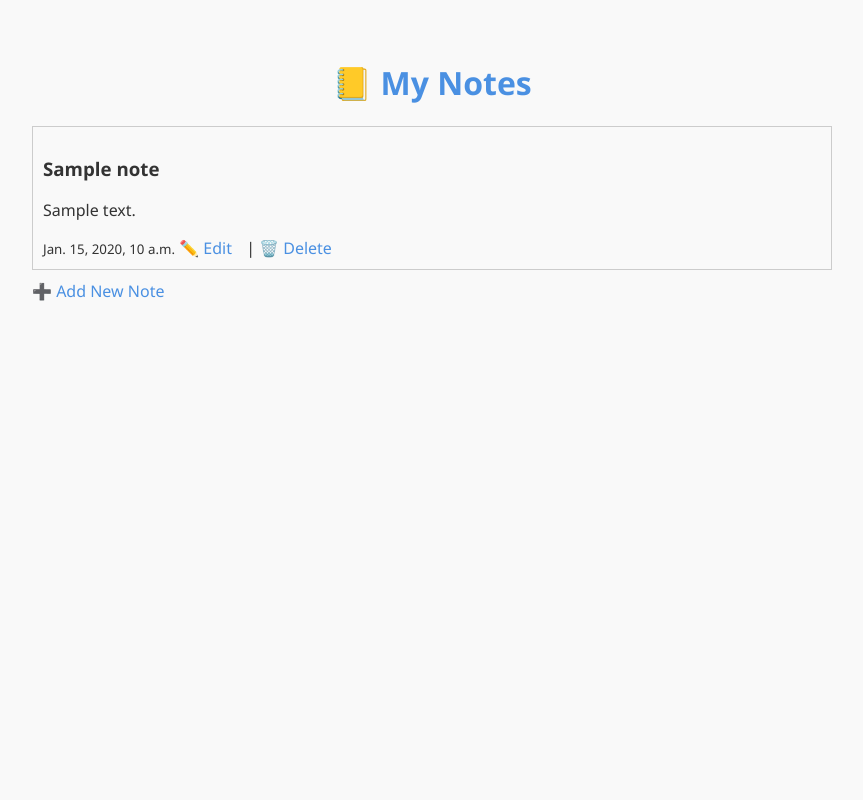
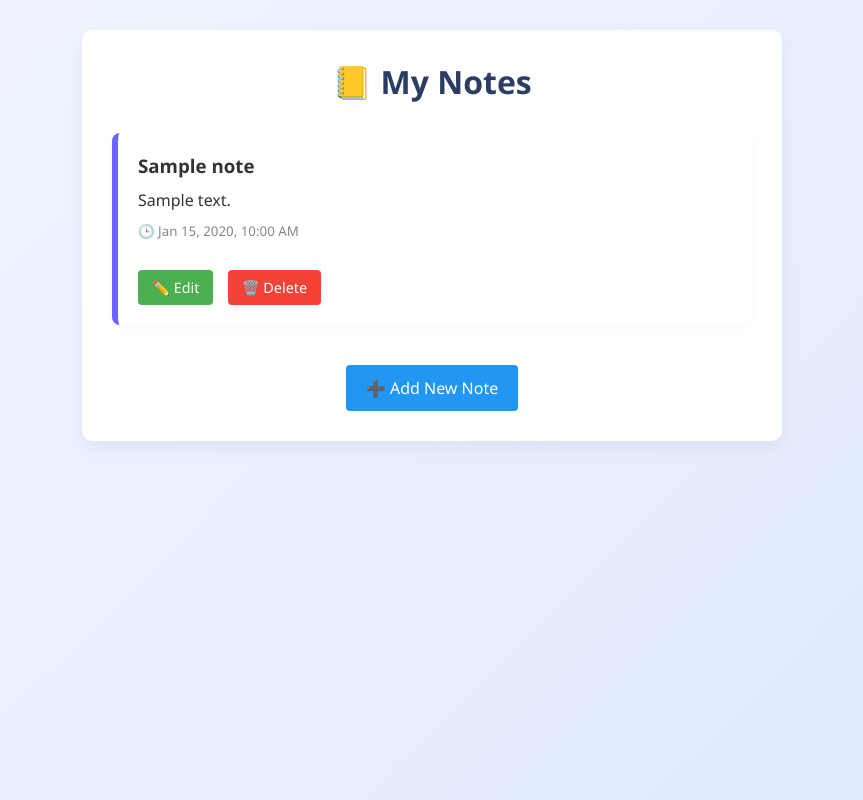
Before and after one commit to Fuad-Khan/django-notes-app, a Django app: template notes_app/templates/notes_app/index.html in a window 1280 px wide. Shown: the whole page, without its empty margins (208-1071 px from the left). Run offline with Django 3.2, Linux system fonts and the light colour scheme; the template is opened without the code that fills it: most values are stand-ins (such as "Sample title", 1, 10 or a date in 2020).

Commit message:
css and timezone changes

```diff
--- a/notes_app/static/notes_app/style.css
+++ b/notes_app/static/notes_app/style.css
@@ -1,64 +1,147 @@
+/* Base Reset */
+* {
+  margin: 0;
+  padding: 0;
+  box-sizing: border-box;
+  font-family: 'Segoe UI', Tahoma, Geneva, Verdana, sans-serif;
+}
+
 body {
-    font-family: 'Segoe UI', Tahoma, Geneva, Verdana, sans-serif;
-    max-width: 800px;
-    margin: 30px auto;
-    background-color: #f9f9f9;
-    color: #333;
-    padding: 10px;
+  background: linear-gradient(135deg, #f0f4ff, #e0eaff);
+  padding: 30px;
+  color: #333;
+  min-height: 100vh;
+}
+
+.container, form {
+  max-width: 700px;
+  margin: auto;
+  background-color: white;
+  padding: 30px;
+  border-radius: 10px;
+  box-shadow: 0 8px 20px rgba(0, 0, 0, 0.05);
 }
 
 h1 {
-    color: #4a90e2;
-    text-align: center;
+  text-align: center;
+  margin-bottom: 30px;
+  color: #2b3d63;
+}
+
+.note-card {
+  border-left: 6px solid #6c63ff;
+  border-radius: 8px;
+  padding: 20px;
+  margin-bottom: 20px;
+  background-color: #ffffff;
+  box-shadow: 0 2px 8px rgba(0,0,0,0.03);
+  transition: transform 0.2s;
+}
+
+.note-card:hover {
+  transform: translateY(-3px);
+}
+
+.note-card h3 {
+  margin-bottom: 10px;
+}
+
+.note-card p {
+  margin-bottom: 10px;
+  line-height: 1.5;
+}
+
+.note-card small {
+  display: block;
+  margin-bottom: 10px;
+  color: #888;
+}
+
+.actions {
+  margin-top: 10px;
+}
+
+.button {
+  display: inline-block;
+  text-decoration: none;
+  padding: 8px 14px;
+  margin-right: 10px;
+  border-radius: 4px;
+  font-size: 0.9em;
+  transition: 0.3s ease;
+  color: white;
+}
+
+.button.edit {
+  background-color: #4caf50;
+}
+
+.button.edit:hover {
+  background-color: #45a049;
+}
+
+.button.delete {
+  background-color: #f44336;
+}
+
+.button.delete:hover {
+  background-color: #e53935;
+}
+
+.button.add {
+  background-color: #2196f3;
+  display: block;
+  width: fit-content;
+  margin: 40px auto 0;
+  padding: 12px 20px;
+  font-size: 1em;
+}
+
+.button.add:hover {
+  background-color: #1976d2;
+}
+
+.no-notes {
+  text-align: center;
+  color: #777;
+  font-style: italic;
+  margin-top: 30px;
+}
+
+/* Form elements */
+input[type="text"],
+textarea {
+  width: 100%;
+  padding: 10px;
+  margin-top: 8px;
+  margin-bottom: 20px;
+  border: 1px solid #ccc;
+  border-radius: 6px;
+  font-size: 1em;
+}
+
+button {
+  padding: 10px 20px;
+  background-color: #6c63ff;
+  color: white;
+  border: none;
+  border-radius: 6px;
+  font-size: 1em;
+  cursor: pointer;
+  transition: background-color 0.3s;
+}
+
+button:hover {
+  background-color: #5848d0;
 }
 
 a {
-    color: #4a90e2;
-    text-decoration: none;
-    margin-right: 10px;
+  display: inline-block;
+  margin-top: 20px;
+  color: #2196f3;
+  text-decoration: none;
 }
 
 a:hover {
-    text-decoration: underline;
+  text-decoration: underline;
 }
-
-.note {
-    background: white;
-    border: 1px solid #ddd;
-    padding: 15px;
-    margin-bottom: 15px;
-    border-radius: 8px;
-    box-shadow: 0 1px 3px rgb(0 0 0 / 0.1);
-}
-
-.note h3 {
-    margin-top: 0;
-}
-
-button {
-    background-color: #4a90e2;
-    border: none;
-    padding: 8px 15px;
-    color: white;
-    border-radius: 5px;
-    cursor: pointer;
-    font-size: 1em;
-}
-
-button:hover {
-    background-color: #357ABD;
-}
-
-input[type="text"], textarea {
-    width: 100%;
-    padding: 8px;
-    margin-bottom: 12px;
-    border: 1px solid #ccc;
-    border-radius: 5px;
-    font-size: 1em;
-}
-
-form {
-    max-width: 500px;
-    margin: 0 auto;
-}
--- a/notes_app/templates/notes_app/index.html
+++ b/notes_app/templates/notes_app/index.html
@@ -3,27 +3,49 @@
 <html lang="en">
 <head>
     <meta charset="UTF-8">
-    <title>Notes</title>
+    <meta name="viewport" content="width=device-width, initial-scale=1.0">
+    <title>📒 My Notes</title>
     <link rel="stylesheet" href="{% static 'notes_app/style.css' %}">
 </head>
 <body>
+    <div class="container">
         <h1>📒 My Notes</h1>
 
         {% for note in notes %}
-        <div style="border:1px solid #ccc; padding:10px; margin:10px 0;">
+            <div class="note-card">
                 <h3>{{ note.title }}</h3>
                 <p>{{ note.content }}</p>
-            <small>{{ note.created_at }}</small>
-            <a href="{% url 'edit_note' note.id %}">✏️ Edit</a> |
-            <a href="{% url 'delete_note' note.id %}" onclick="return confirm('Delete this note?');">🗑️ Delete</a>
+                <small class="utc-time" data-time="{{ note.created_at|date:'c' }}"></small>
 
+                <div class="actions">
+                    <a href="{% url 'edit_note' note.id %}" class="button edit">✏️ Edit</a>
+                    <a href="{% url 'delete_note' note.id %}" class="button delete" onclick="return confirm('Delete this note?');">🗑️ Delete</a>
+                </div>
             </div>
         {% empty %}
-        <p>No notes yet...</p>
+            <p class="no-notes">No notes yet...</p>
         {% endfor %}
-    <a href="{% url 'add_note' %}">➕ Add New Note</a>
 
+        <a href="{% url 'add_note' %}" class="button add">➕ Add New Note</a>
 
-
+<script>
+    document.addEventListener('DOMContentLoaded', function () {
+        const timeElements = document.querySelectorAll('.utc-time');
+        timeElements.forEach(el => {
+            const utcTime = el.dataset.time;
+            const localDate = new Date(utcTime);
+            const formatted = localDate.toLocaleString('en-US', {
+                year: 'numeric',
+                month: 'short',
+                day: 'numeric',
+                hour: 'numeric',
+                minute: '2-digit',
+                hour12: true
+            });
+            el.textContent = "🕒 " + formatted;
+        });
+    });
+</script>
+    </div>
 </body>
 </html>
--- a/notes_app/views.py
+++ b/notes_app/views.py
@@ -35,8 +35,3 @@ def delete_note(request, note_id):
     note = Note.objects.get(id=note_id)
     note.delete()
     return redirect('index')
-
-urlpatterns = [
-    path('', views.index, name='index'),
-    path('add/', views.add_note, name='add_note'),  # 👈 New route
-]
--- a/notes_project/settings.py
+++ b/notes_project/settings.py
@@ -119,7 +119,7 @@ USE_TZ = True
 # Static files (CSS, JavaScript, Images)
 # https://docs.djangoproject.com/en/5.2/howto/static-files/
 
-STATIC_URL = 'static/'
+STATIC_URL = '/static/'
 STATIC_ROOT = os.path.join(BASE_DIR, 'staticfiles')  # 👈 collectstatic dumps here
 STATICFILES_DIRS = [os.path.join(BASE_DIR, 'notes_app/static')]
 
```
Also changed, not shown: db.sqlite3, 2 other files. Lines whose indentation alone changed are shown as unchanged.
